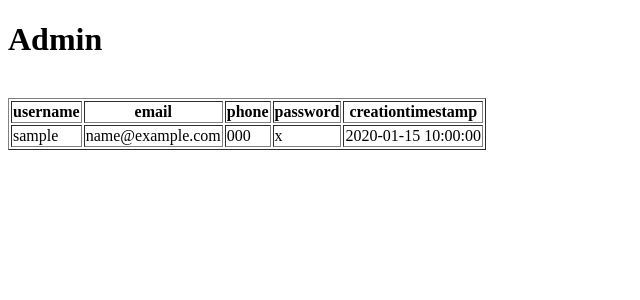
After one commit to BolluHimana/Project1, a Flask app: page /admins in a window 1280 px wide. The commit adds this page. Shown: the top 300 px of the page, without its empty margins (0-640 px from the left). Run offline with Flask 2, Linux system fonts and the light colour scheme; tables that the repository leaves empty hold one stand-in row (values such as "Sample post").

Commit message:
done with admin page which retrives user info from db

```diff
--- a/application.py
+++ b/application.py
@@ -42,3 +42,7 @@ def cont():
         return render_template("index.html",var1=var1)
     else:
         return render_template("index.html")
+@app.route('/admins')
+def admin():
+    usersinfo = model.query.all()
+    return render_template("admins.html",admin = usersinfo)
--- a/model.py
+++ b/model.py
@@ -1,4 +1,5 @@
 from flask_sqlalchemy import SQLAlchemy
+from datetime import datetime
 
 db = SQLAlchemy()
 
@@ -8,9 +9,11 @@ class model(db.Model):
     mailID = db.Column(db.String,primary_key=True)
     phone = db.Column(db.String,primary_key = True)
     pwd = db.Column(db.String,nullable=False)
+    creationtimestamp=db.Column(db.DateTime(timezone=True),nullable=False)
 
     def __init__(self,username,mailID,phone,pwd):
         self.username=username
         self.mailID=mailID
         self.phone=phone
         self.pwd=pwd
+        self.creationtimestamp=datetime.now()
--- /dev/null
+++ b/templates/admins.html
@@ -0,0 +1,23 @@
+<!DOCTYPE html>
+<html>
+    <body>
+        <h1>Admin</h1><br>
+        <table border = 1>
+            <th>{{ "username" }}</th>
+            <th>{{ "email" }}</th>
+            <th>{{ "phone" }}</th>
+            <th>{{ "password" }}</th>
+            <th>{{ "creationtimestamp" }}</th>
+            {% for i in admin %}
+            <tr>
+                <td> {{ i.username }}</td>
+                <td> {{ i.mailID }}</td>
+                <td> {{ i.phone }}</td>
+                <td> {{ i.pwd }}</td>
+                <td> {{ i.creationtimestamp }}</td>
+            </tr>
+            {% endfor %}
+        </table>
+
+    </body>
+</html>
```
Also changed, not shown: templates/index.html (+3 -5 lines).
